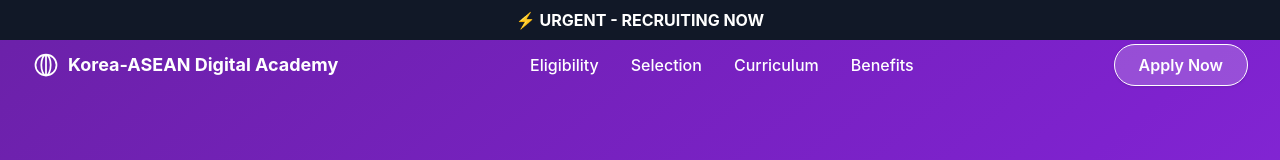
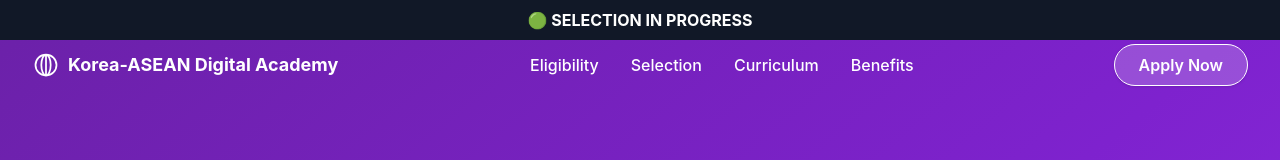
Before and after one commit to theabscode/kada-batch2, a React (Vite) app: page / in a window 1280 px wide. Shown: the top 160 px of the page. Built offline with nearby package versions, Linux system fonts and the light colour scheme.

Commit message:
배너 텍스트를 선발 진행 중으로 변경

```diff
--- a/src/components/Header.tsx
+++ b/src/components/Header.tsx
@@ -30,7 +30,7 @@ const Header = () => {
             animation: text-flash 1.5s infinite;
           }
         `}</style>
-        <span className="font-bold flash-text">⚡ URGENT - RECRUITING NOW</span>
+        <span className="font-bold flash-text">🟢 SELECTION IN PROGRESS</span>
       </div>
       <nav
         className={`w-full fixed top-8 left-0 z-40 flex items-center justify-between px-4 sm:px-8 py-3 transition-colors transition-shadow duration-300
```
